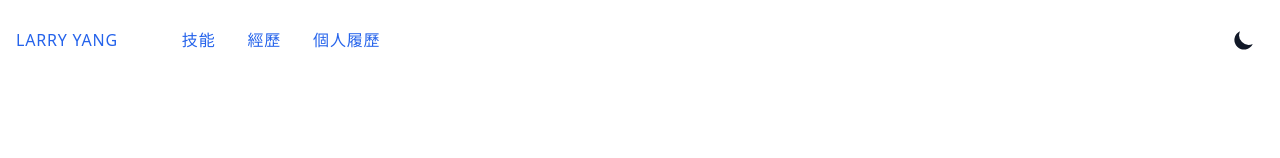
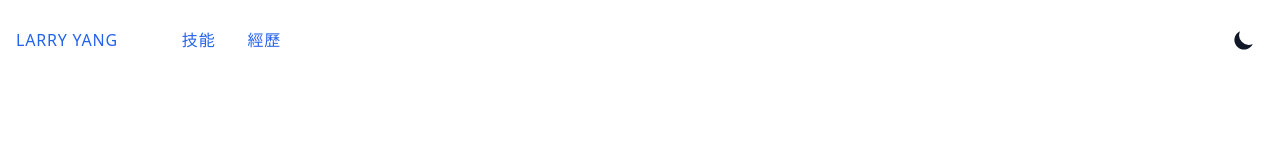
Before and after one commit to larryyangsen/portfolio, a Next.js app: page / in a window 1280 px wide. Shown: the top 158 px of the page. Built offline with nearby package versions, Linux system fonts and the light colour scheme.

Commit message:
remove resume

```diff
--- a/components/Navigation.tsx
+++ b/components/Navigation.tsx
@@ -14,9 +14,6 @@ const Navigation = () => (
                 <Link href="/experience">
                     <a>經歷</a>
                 </Link>
-                <Link href="https://bit.ly/larryyangsen">
-                    <a target="_blank">個人履歷</a>
-                </Link>
             </div>
             <ThemeSwitch />
         </div>
```
